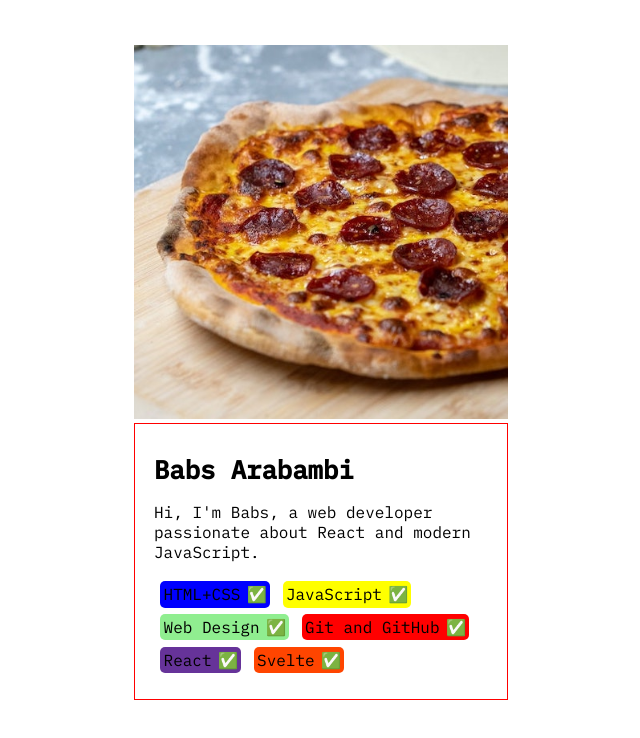
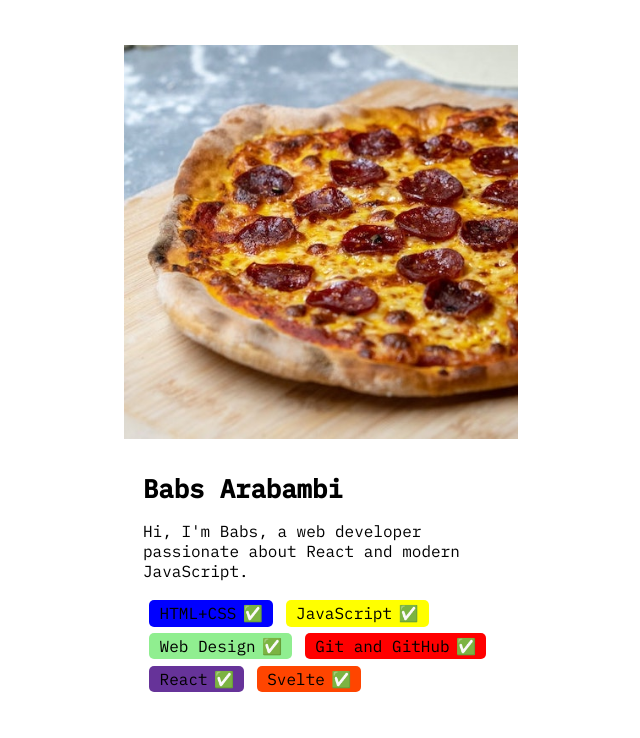
Before and after one commit to araborg/project_portfolio, a React (Vite) app in the folder 1/profile/: page / in a window 1280 px wide. Shown: the top 738 px of the page, without its empty margins (319-959 px from the left). Built offline with nearby package versions, Linux system fonts and the light colour scheme.

Commit message:
profile_card: 22

```diff
--- a/1/profile/src/App.css
+++ b/1/profile/src/App.css
@@ -8,12 +8,13 @@
 
 body {
 	font-family: "IBM Plex Mono", sans-serif;
+	font-size: 1rem;
 }
 
 .card {
 	margin: 2rem auto;
-	width: 100%;
-	max-width: 400px;
+	/* width: 100%; */
+	max-width: 420px;
 	padding: 0.8rem;
 }
 
@@ -25,12 +26,7 @@ body {
 
 .main {
 	display: flex;
-	/* flex-direction: column; */
 	flex-wrap: wrap;
-	/* justify-content: space-between; */
-	/* width: 100%; */
-	border: 1px solid red;
-
 	padding: 0.8rem 1.2rem;
 }
 
@@ -41,17 +37,15 @@ h1 {
 
 .skill-list {
 	display: flex;
-	/* flex-direction: column; */
 	flex-wrap: wrap;
 	margin: 0.8rem 0;
 }
 
 .skill {
 	margin: 0.4rem 0.4rem 0;
-	padding: 0.2rem;
+	padding: 0.2rem 0.64rem;
 	border-radius: 5px;
 	cursor: pointer;
-	/* width: inherit; */
 }
 
 .skill span:first-child {
```
